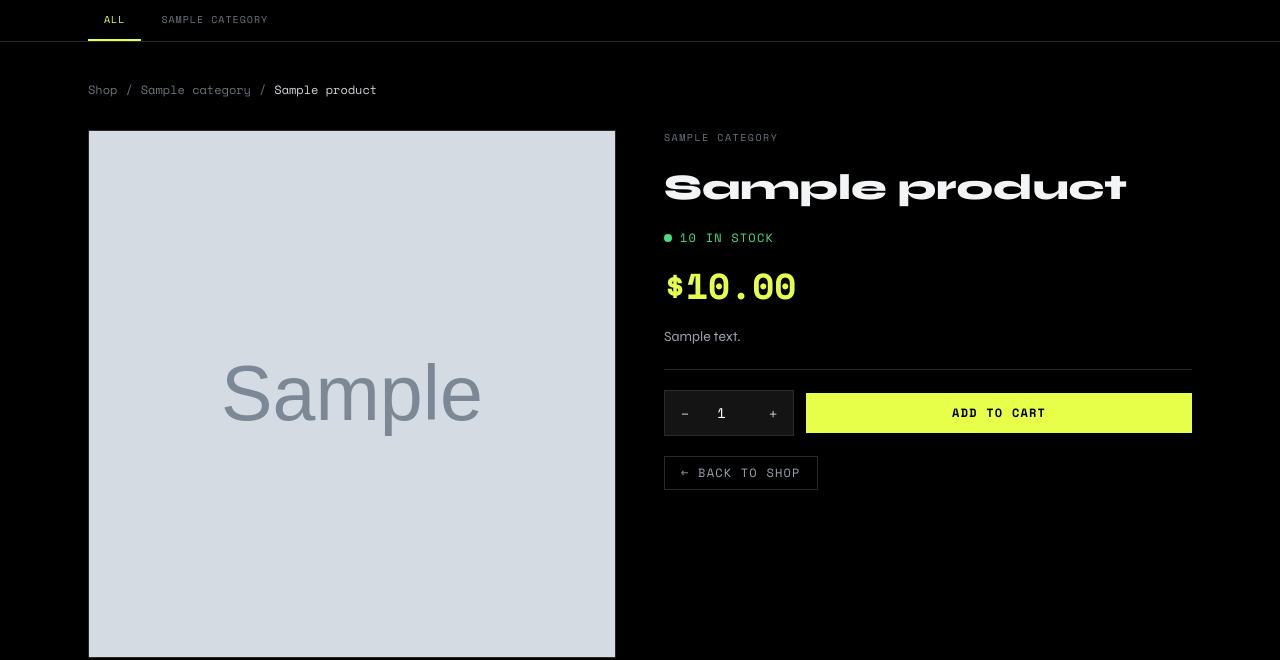
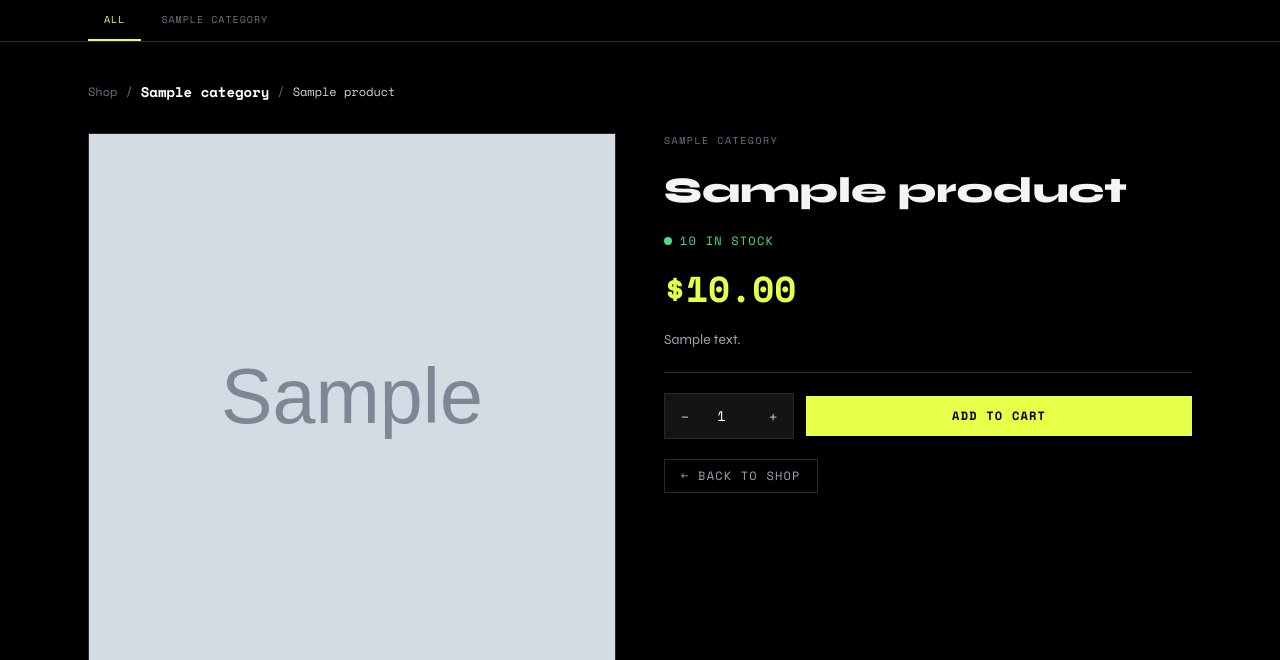
Before and after one commit to pollitux/basic_checkout, a Django app: a page that uses products/templates/products/product_detail.html in a window 1280 px wide. Shown: the part 65-725 px from the top of the page. Run offline with Django 4.2, Linux system fonts and the light colour scheme; tables that the repository leaves empty hold one stand-in row (values such as "Sample post"); grey boxes marked "Sample" are stand-in pictures; some libraries are stand-ins or nearby versions.

Commit message:
feat(products): add navigation on breadcrumb

```diff
--- a/products/templates/products/product_detail.html
+++ b/products/templates/products/product_detail.html
@@ -7,7 +7,12 @@
         <a href="{% url 'products:list' %}" class="hover:text-white transition-colors">Shop</a>
         <span>/</span>
         {% if product.category %}
-            <span>{{ product.category.name }}</span>
+            <span>
+            <a href="{% url 'products:list' %}?category={{ product.category.slug }}"
+               class="text-white hover:text-brand transition-colors">
+              <p class="font-semibold text-sm leading-snug">{{ product.category.name }}</p>
+            </a>
+            </span>
             <span>/</span>
         {% endif %}
         <span class="text-gray-300">{{ product.name }}</span>
```
Also changed, not shown: products/templates/products/product_list.html (+6 -3 lines).
